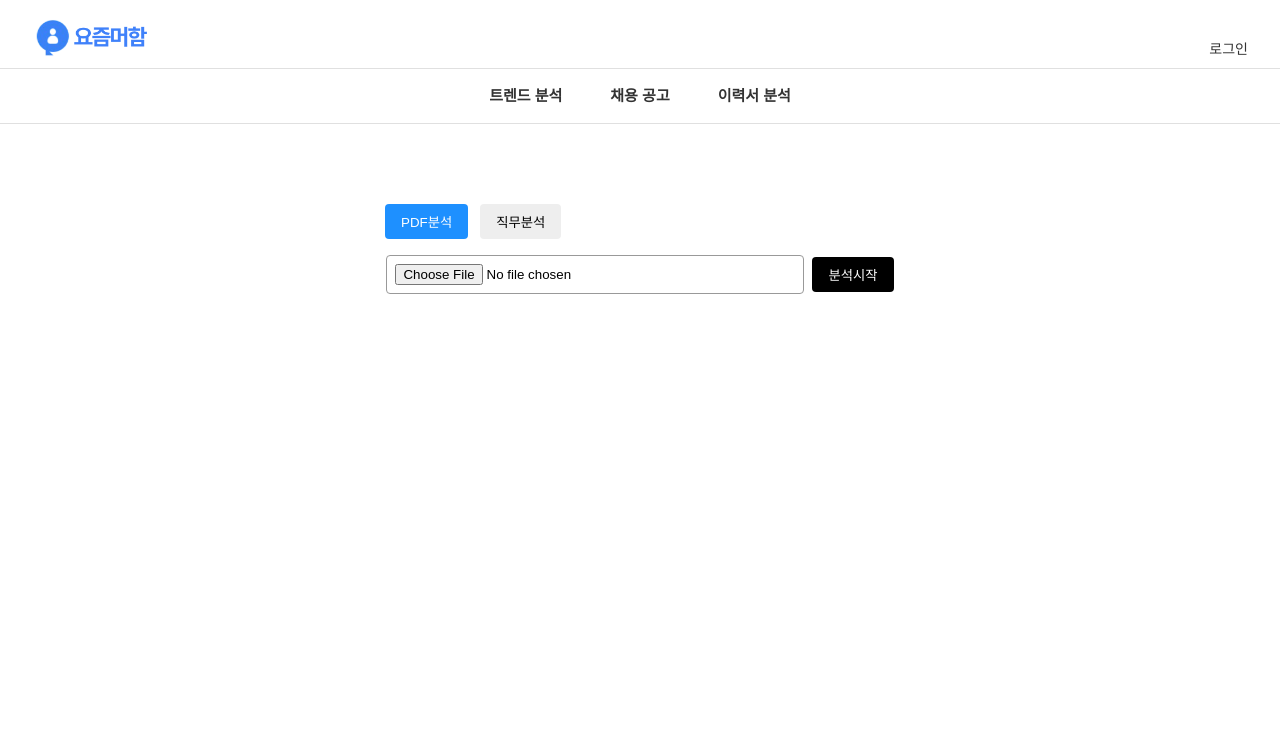
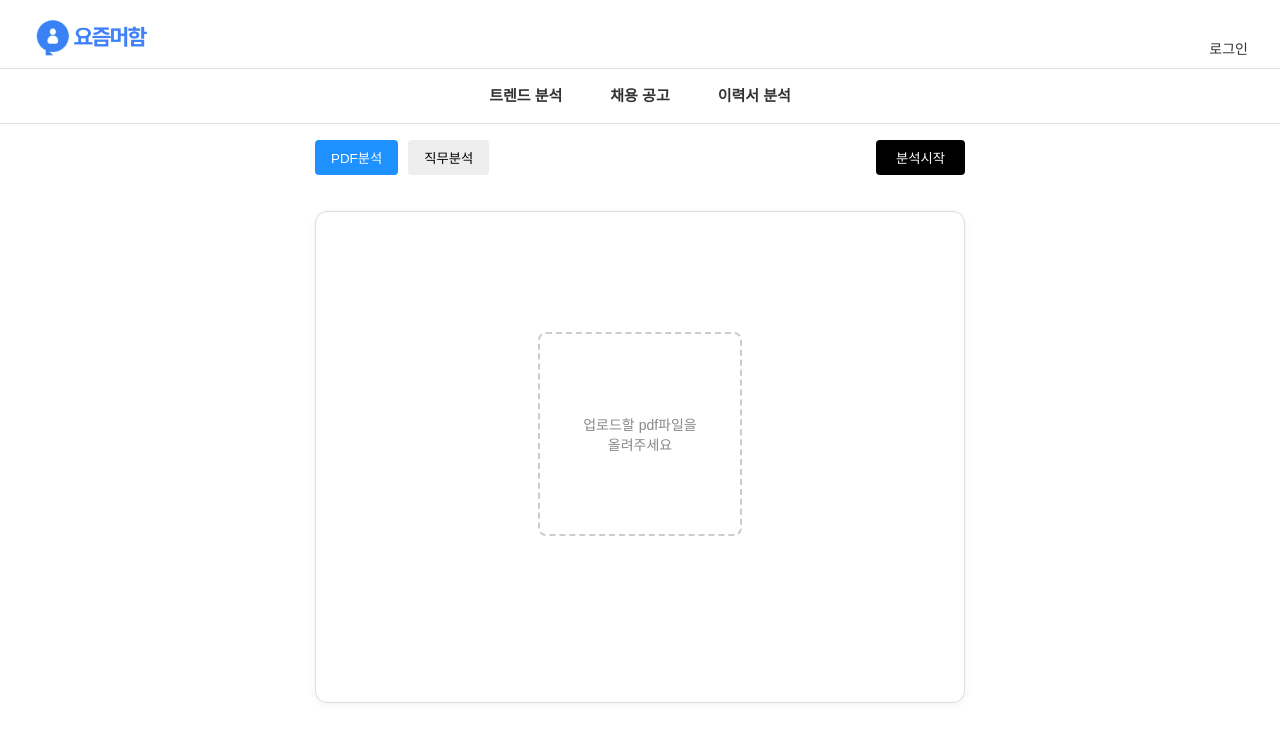
Before and after one commit to sjs4273/Job-Navigator, a React (Vite) app in the folder frontend/: page /resume in a window 1280 px wide. Shown: the top 742 px of the page. Built offline with nearby package versions, Linux system fonts and the light colour scheme; no server answers; a web font is replaced by a local one.

Commit message:
style: pdf분석 페이지 UI 변경

```diff
--- a/frontend/src/pages/ResumeAnalysisPage.css
+++ b/frontend/src/pages/ResumeAnalysisPage.css
@@ -1,12 +1,19 @@
-.resume-tab-bar {
+.analysis-top-bar {
   display: flex;
-  gap: 12px;
-  justify-content: flex-start;
-  width: 400px;
-  margin-left: -110px;
+  justify-content: space-between;
+  align-items: center;
+  margin: 0 auto;
+  padding: 16px 24px;
+  width: fit-content;
+  min-width: 650px;
 }
 
-.resume-tab2 {
+.analysis-tab-group {
+  display: flex;
+  gap: 10px;
+}
+
+.analysis-tab {
   padding: 8px 16px;
   border: none;
   background-color: #eee;
@@ -15,42 +22,92 @@
   cursor: pointer;
 }
 
-.resume-tab-active2 {
+.analysis-tab.active {
   background-color: #1e90ff;
   color: white;
-  padding: 8px 16px;
+}
+
+.analysis-analyze-btn {
+  padding: 8px 20px;
+  background-color: black;
+  color: white;
   border: none;
   border-radius: 4px;
   cursor: pointer;
+  font-weight: 500;
 }
 
-.resume-pdf-upload-container {
-  margin-top: 80px;
+.analysis-section {
+  border: 1px solid #ddd;
+  border-radius: 12px;
+  margin: 20px auto;
+  padding: 20px 24px;
+  display: flex;
+  flex-direction: column;
+  align-items: center;
+  width: 600px;
+  height: 450px;
+  max-width: 90%;
+  box-shadow: 0 2px 8px rgba(0, 0, 0, 0.05);
+  background-color: #fff;
+  transition: all 0.2s ease;
+}
+
+.analysis-section:hover {
+  box-shadow: 0 4px 12px rgba(0, 0, 0, 0.1);
+}
+.resume-input-button-row {
+  display: flex;
+  gap: 8px;
+  align-items: center;
+  margin-top: 100px; /* 중앙 위치 조절 */
+}
+
+.resume-square-label {
+  width: 200px;
+  height: 200px;
+  border: 2px dashed #ccc;
+  border-radius: 8px;
   display: flex;
   flex-direction: column;
   justify-content: center;
   align-items: center;
-  gap: 16px;
+  color: #888;
+  font-size: 14px;
+  cursor: pointer;
+  text-align: center;
+  position: relative;
 }
 
-.resume-input-button-row {
+.resume-drop-area {
+  width: 200px;
+  height: 200px;
+  border: 2px dashed #ccc;
+  border-radius: 8px;
   display: flex;
-  gap: 8px;
-  align-items: center;
+  flex-direction: column;
+  justify-content: center; /* 세로 가운데 */
+  align-items: center; /* 가로 가운데 */
+  color: #888;
+  font-size: 14px;
+  cursor: pointer;
+  text-align: center;
+  transition: all 0.2s ease;
+  margin: auto; /* 박스를 부모 안에서 가운데 정렬 */
 }
 
-.resume-pdf-input {
-  width: 400px;
-  padding: 8px;
-  border: 1px solid #999;
-  border-radius: 4px;
+.resume-drop-area.drag-over {
+  border-color: #1e90ff;
+  background-color: #f0f8ff;
 }
 
-.resume-pdf-upload-button {
-  background-color: black;
-  color: white;
-  padding: 8px 16px;
-  border: none;
-  border-radius: 4px;
-  cursor: pointer;
+.resume-square-input {
+  display: none;
 }
+
+.file-name-display {
+  margin-top: 10px;
+  font-size: 14px;
+  color: #333;
+  text-align: center;
+}
--- a/frontend/src/pages/ResumeAnalysisPage.jsx
+++ b/frontend/src/pages/ResumeAnalysisPage.jsx
@@ -1,83 +1,163 @@
-import React, { useState } from 'react';
-import "./ResumeAnalysisPage.css";
+import React, { useState, useRef } from 'react';
+import './ResumeAnalysisPage.css';
 import { useNavigate } from 'react-router-dom';
 
 export default function ResumeAnalysisPage() {
   const navigate = useNavigate();
+
+  // ✅ PDF 파일 객체를 담는 state
   const [pdfFile, setPdfFile] = useState(null);
 
+  // ✅ 선택된 파일 이름을 표시하기 위한 state
+  const [selectedFileName, setSelectedFileName] = useState('');
+
+  // ✅ 드래그 상태 여부 (드래그 중이면 true)
+  const [dragOver, setDragOver] = useState(false);
+
+  // ✅ 숨겨진 input 요소에 접근하기 위한 ref
+  const fileInputRef = useRef(null);
+
+  // ✅ 파일 선택 시 실행되는 함수 (input을 통한 선택)
   const handleFileChange = (e) => {
-    setPdfFile(e.target.files[0]);
+    const file = e.target.files[0];
+    if (file) {
+      setPdfFile(file); // 실제 파일 객체를 저장
+      setSelectedFileName(file.name); // 파일 이름 표시
+    }
   };
 
+  // ✅ 드래그 영역 위에 파일이 올라왔을 때
+  const handleDragOver = (e) => {
+    e.preventDefault(); // 기본 이벤트 방지
+    setDragOver(true); // 드래그 중 상태로 표시
+  };
+
+  // ✅ 드래그 영역을 벗어났을 때
+  const handleDragLeave = (e) => {
+    e.preventDefault();
+    setDragOver(false); // 드래그 상태 해제
+  };
+
+  // ✅ 드래그 후 파일이 드롭됐을 때
+  const handleDrop = (e) => {
+    e.preventDefault();
+    setDragOver(false); // 드래그 상태 해제
+    const file = e.dataTransfer.files[0];
+    if (file) {
+      setPdfFile(file); // 실제 파일 객체를 저장
+      setSelectedFileName(file.name); // 파일 이름 표시
+    }
+  };
+
+  // ✅ 박스를 클릭했을 때 숨겨진 input 클릭
+  const handleBoxClick = () => {
+    if (fileInputRef.current) {
+      fileInputRef.current.click(); // input 클릭 이벤트 트리거
+    }
+  };
+
+  // ✅ 서버로 PDF 업로드하는 함수
   const uploadPDF = async () => {
-    const token = localStorage.getItem("access_token");
+    const token = localStorage.getItem('access_token');
 
     if (!token) {
-      alert("로그인이 필요합니다.");
-      navigate("/login");
+      alert('로그인이 필요합니다.');
+      navigate('/login');
       return;
     }
 
     if (!pdfFile) {
-      alert("PDF 파일을 선택해주세요!");
+      alert('PDF 파일을 선택해주세요!');
       return;
     }
 
+    // ✅ FormData를 사용해 파일 데이터 준비
     const formData = new FormData();
-    formData.append("pdf_file", pdfFile);
+    formData.append('pdf_file', pdfFile);
 
     try {
-      const response = await fetch("http://localhost:8000/api/v1/resume/", {
-        method: "POST",
+      const response = await fetch('http://localhost:8000/api/v1/resume/', {
+        method: 'POST',
         headers: {
           Authorization: `Bearer ${token}`,
         },
         body: formData,
       });
 
-      if (response.status === 401) {
-        alert("인증 실패! 다시 로그인해주세요.");
-        navigate("/login");
-        return;
-      }
-
       if (!response.ok) {
-        const errText = await response.text();
-        console.error("❌ 서버 응답 오류:", errText);
-        alert("업로드 실패: " + errText);
-        return;
+        throw new Error('서버 오류');
       }
 
       const result = await response.json();
-      console.log("✅ 분석 결과:", result);
+      console.log('✅ 분석 결과:', result);
 
-      // ✅ 분석 결과 페이지로 이동하면서 데이터 전달
-      navigate("/roadmap", { state: { analysisResult: result } });
-
+      // ✅ 결과 페이지로 이동하면서 데이터 전달
+      navigate('/roadmap', { state: { analysisResult: result } });
     } catch (error) {
-      console.error("❌ 요청 중 오류:", error);
-      alert("파일 업로드 중 오류가 발생했습니다.");
+      console.error('❌ 요청 중 오류:', error);
+      alert('파일 업로드 중 오류가 발생했습니다.');
     }
   };
 
   return (
-    <div className="resume-pdf-upload-container">
-      <div className="resume-tab-bar">
-        <button type="button" className="resume-tab-active2">PDF분석</button>
-        <button type="button" className="resume-tab2" onClick={() => navigate("/analysis")}>직무분석</button>
+    <div>
+      {/* ✅ 상단 탭 및 버튼 영역 */}
+      <div className="analysis-top-bar">
+        <div className="analysis-tab-group">
+          {/* PDF 분석 탭 (활성화된 상태) */}
+          <button type="button" className="analysis-tab active">
+            PDF분석
+          </button>
+          {/* 직무분석 탭 (클릭 시 페이지 이동) */}
+          <button
+            type="button"
+            className="analysis-tab"
+            onClick={() => navigate('/analysis')}
+          >
+            직무분석
+          </button>
+        </div>
+        {/* 분석시작 버튼 */}
+        <button
+          type="button"
+          className="analysis-analyze-btn"
+          onClick={uploadPDF}
+        >
+          분석시작
+        </button>
       </div>
 
+      {/* ✅ 분석 영역 (파일 드래그 & 클릭 업로드) */}
+      <section className="analysis-section">
         <div className="resume-input-button-row">
+          <div
+            className={`resume-drop-area ${dragOver ? 'drag-over' : ''}`}
+            onClick={handleBoxClick}
+            onDragOver={handleDragOver}
+            onDragLeave={handleDragLeave}
+            onDrop={handleDrop}
+          >
+            {/* 파일 이름이 있으면 표시, 없으면 안내 문구 */}
+            {selectedFileName ? (
+              <span>{selectedFileName}</span>
+            ) : (
+              <>
+                업로드할 pdf파일을
+                <br />
+                올려주세요
+              </>
+            )}
+            {/* 실제 input 태그 (숨겨져 있음, ref로 연결) */}
             <input
               type="file"
               accept="application/pdf"
-          className="resume-pdf-input"
+              ref={fileInputRef}
+              className="resume-square-input"
               onChange={handleFileChange}
-          placeholder="PDF파일을 올려주세요"
             />
-        <button type="button" className="resume-pdf-upload-button" onClick={uploadPDF}>분석시작</button>
           </div>
+        </div>
+      </section>
     </div>
   );
 }
```
Lines whose indentation alone changed are shown as unchanged.
